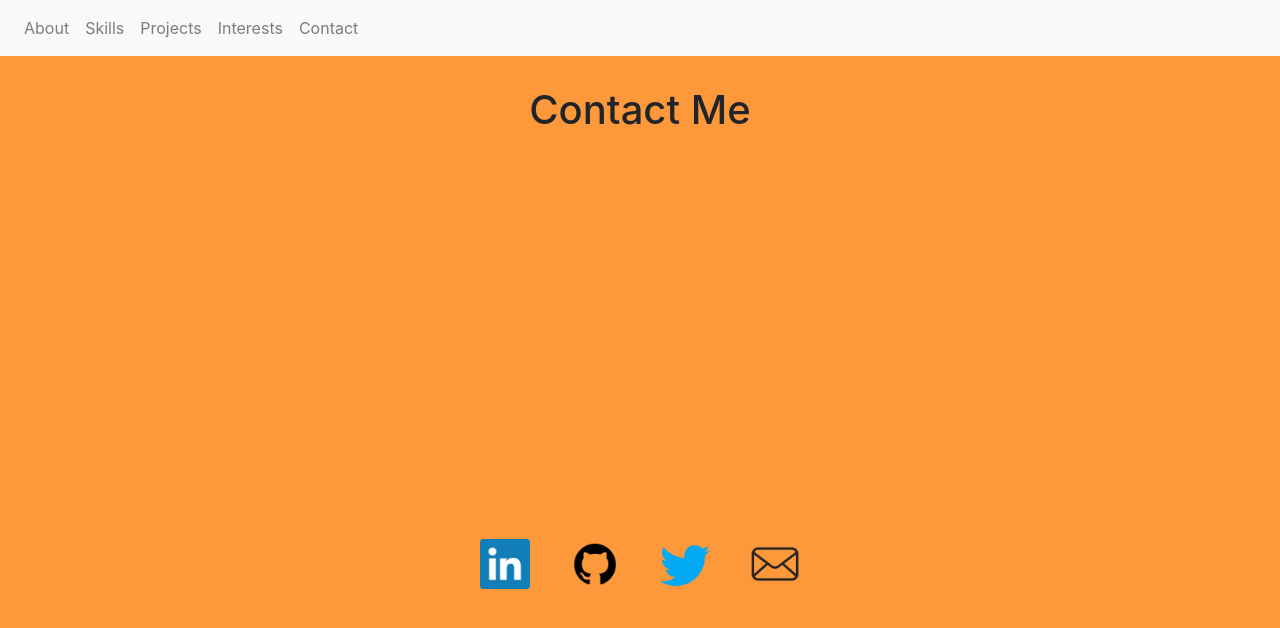
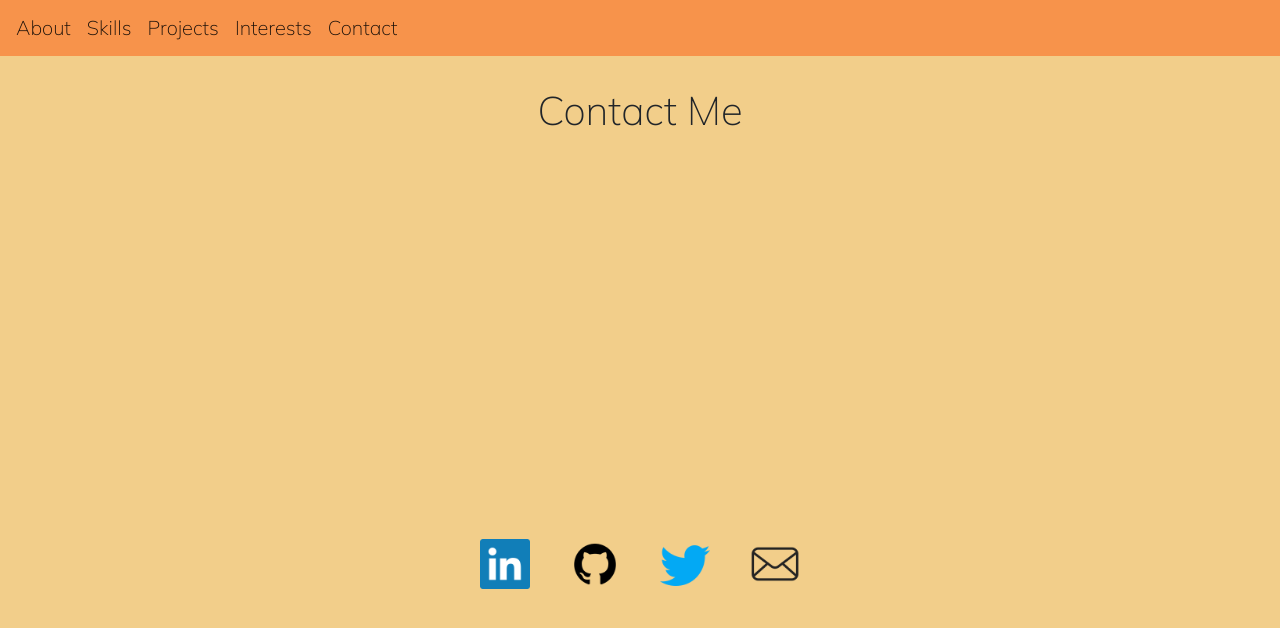
Before and after one commit to PaddyCello/Portfolio, a React (Create React App) app in the folder portfolio/: page /contact in a window 1280 px wide. Shown: the top 628 px of the page. Built offline with nearby package versions, Linux system fonts and the light colour scheme.

Commit message:
navbar styles

```diff
--- a/portfolio/src/MyNavbar.js
+++ b/portfolio/src/MyNavbar.js
@@ -4,15 +4,15 @@ import { Navbar, Nav } from 'react-bootstrap'
 const MyNavbar = () => {
 
   return (
-    <Navbar bg="light" expand="lg">
+    <Navbar id="navbar">
       <Navbar.Toggle aria-controls="basic-navbar-nav" />
       <Navbar.Collapse id="basic-navbar-nav">
         <Nav className="mr-auto">
-          <Nav.Link href="/">About</Nav.Link>
-          <Nav.Link href="/skills">Skills</Nav.Link>
-          <Nav.Link href="/projects">Projects</Nav.Link>
-          <Nav.Link href="/interests">Interests</Nav.Link>
-          <Nav.Link href="/contact">Contact</Nav.Link>
+          <Navbar.Brand href="/">About</Navbar.Brand>
+          <Navbar.Brand href="/skills">Skills</Navbar.Brand>
+          <Navbar.Brand href="/projects">Projects</Navbar.Brand>
+          <Navbar.Brand href="/interests">Interests</Navbar.Brand>
+          <Navbar.Brand href="/contact">Contact</Navbar.Brand>
         </Nav>
       </Navbar.Collapse>
     </Navbar>
--- a/portfolio/src/styles/main.scss
+++ b/portfolio/src/styles/main.scss
@@ -1,4 +1,5 @@
 @import "~bootstrap/scss/bootstrap";
+@import url('https://fonts.googleapis.com/css2?family=Mulish:wght@200&display=swap');
 
 .skill {
   height: 70px;
@@ -89,7 +90,8 @@ h1, h2 {
   margin: 30px;
 }
 body {
-  background-color:#fd983b;
+  background-color:#F2CE8A;
+  font-family: 'Mulish', sans-serif;
 }
 .linkedin {
   background-image: url('../assets/linkedin.png');
@@ -112,3 +114,14 @@ body {
   align-items: center;
   height: 100vh;
 }
+#navbar {
+  background-color: #F7934B;
+  display: flex;
+  justify-content: center;
+}
+.nav-link {
+  a {
+  color: #4E3133;
+  font-weight: 700;
+  }
+}
```
